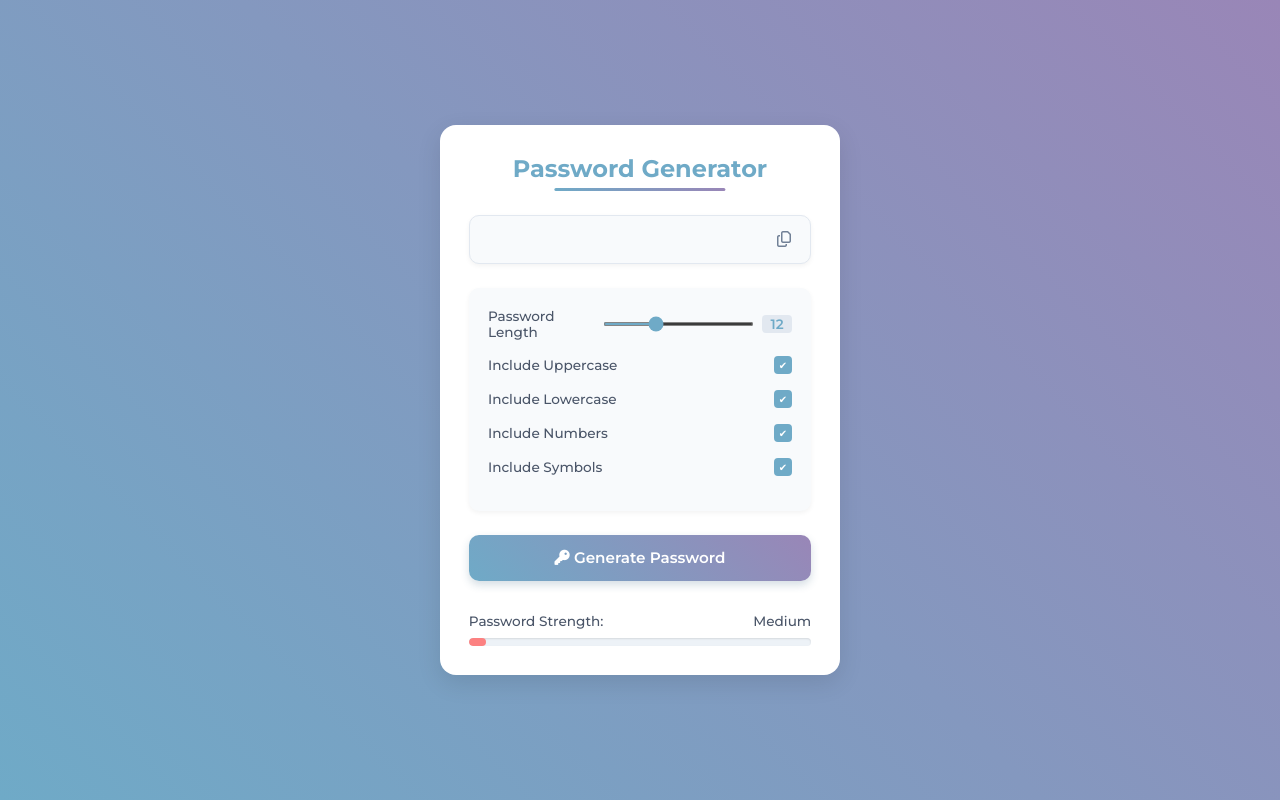
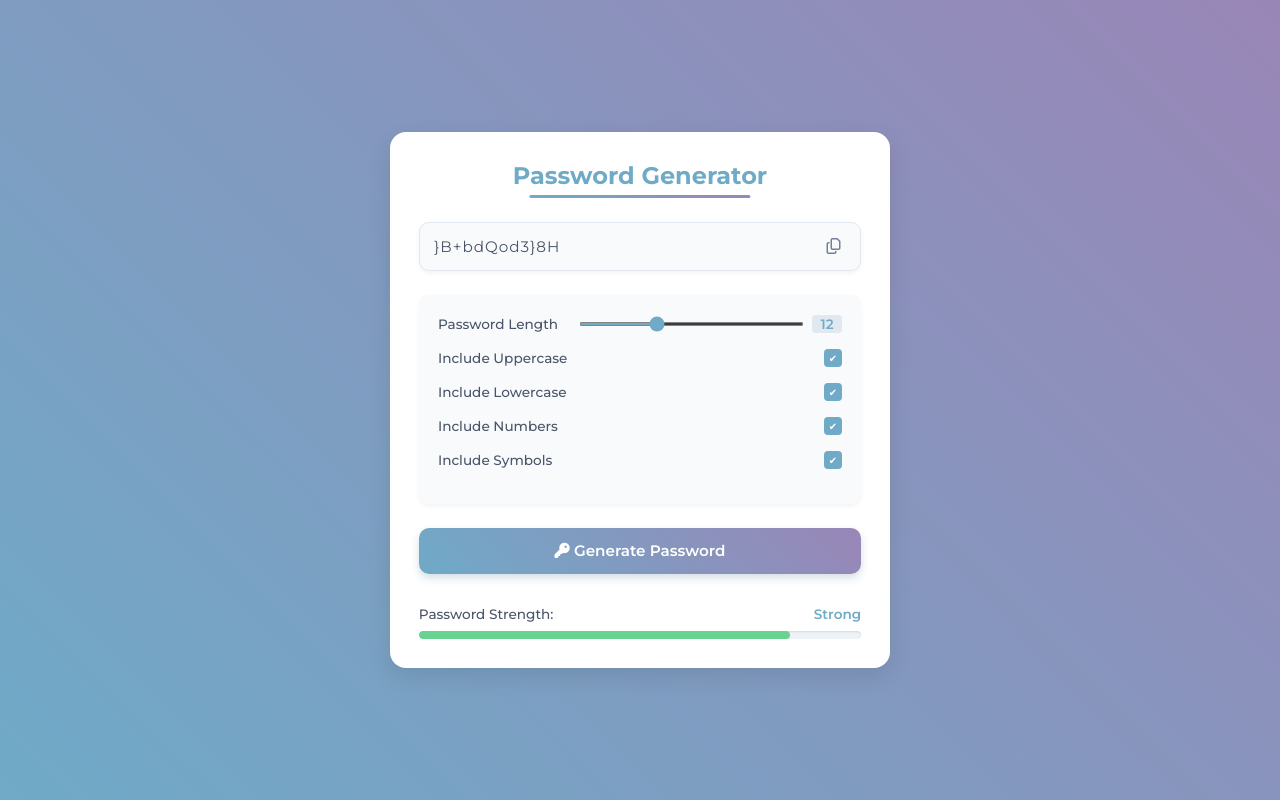
Before and after one commit to clrnlvly/Password-Generator, a plain HTML site: page index.html in a window 1280 px wide. Drawn offline with Linux system fonts and the light colour scheme.

Commit message:
Debugging
last: fa check

```diff
--- a/index.html
+++ b/index.html
@@ -56,7 +56,7 @@
         </button>
 
         <div class="strength-container">
-            <p>Password Strength: <span id="stength-label">Medium</span></p>
+            <p>Password Strength: <span id="strength-label">Medium</span></p>
             <div class="strength-meter">
                 <div class="strength-bar"></div>
             </div>
--- a/script.js
+++ b/script.js
@@ -8,7 +8,9 @@ const symbolsCheckbox = document.getElementById("symbols");
 const generateButton = document.getElementById("generate-btn");
 const copyButton = document.getElementById("copy-btn");
 const strengthBar = document.querySelector(".strength-bar");
-const strengthText = document.getElementById(".strength-container p");
+const strengthText = document.querySelector(".strength-container p");
+const strengthLabel = document.getElementById("strength-label");
+
 
 // Character sets
 const uppercaseLetters = "ABCDEFGHIJKLMNOPQRSTUVWXYZ";
@@ -19,3 +21,126 @@ const symbolCharacters = "!@#$%^&*()_+-=[]{}|;:,.<>?";
 lengthSlider.addEventListener("input", () => {
    lengthDisplay.textContent = lengthSlider.value;
 });
+
+generateButton.addEventListener("click", makePassword);
+
+function makePassword() {
+    const length = Number(lengthSlider.value);
+    const includeUppercase = uppercaseCheckbox.checked;
+    const includeLowercase = lowercaseCheckbox.checked;
+    const includeNumbers = numbersCheckbox.checked;
+    const includeSymbols = symbolsCheckbox.checked;
+
+    if (!includeUppercase && !includeLowercase && !includeNumbers && !includeSymbols) {
+        alert("Please select at least one character type.");
+        return;
+    }
+
+
+    const newPassword = createRandomPassword(
+        length,
+        includeUppercase,
+        includeLowercase,
+        includeNumbers,
+        includeSymbols
+    );
+
+
+    passwordInput.value = newPassword;
+    updateStrengthMeter(newPassword);
+
+}
+
+function updateStrengthMeter(password) {
+    const passwordLength = password.length;
+    const hasUppercase = /[A-Z]/.test(password);
+    const hasLowercase = /[a-z]/.test(password);
+    const hasNumber = /[0-9]/.test(password);
+    const hasSymbol = /[!@#$%^&*()_+-=[\]{}|;:,.<>?]/.test(password);
+
+    let strengthScore = 0;
+
+    strengthScore += Math.min(passwordLength *2, 40);
+
+    if(hasUppercase) strengthScore += 15;
+    if(hasLowercase) strengthScore += 15;
+    if(hasNumber) strengthScore += 15;
+    if(hasSymbol) strengthScore += 15;
+
+    //enforce min score for every short password
+    if(passwordLength <= 8) {
+        strengthScore = Math.min(strengthScore, 40);
+    }
+
+    //ensure the width of the strength bar is a valid percentage
+    const safescore = Math.max(5, Math.min(100, strengthScore));
+    strengthBar.style.width = safescore + "%";
+
+
+    let strengthLabelText = "";
+    let barColor = "";
+
+    if (strengthScore <40) {
+        //weak password
+        barColor = "#fc8181";
+        strengthLabelText = "Weak";
+    }
+    else if (strengthScore <70) {
+        //medium password
+        barColor = "#fbd38d";
+        strengthLabelText = "Medium";
+    }
+    else {
+        //strong password
+        barColor = "#68d391";
+        strengthLabelText = "Strong";
+    }
+    strengthBar.style.backgroundColor = barColor;
+    strengthLabel.textContent = strengthLabelText;
+}
+
+
+function createRandomPassword(
+    length,
+    includeUppercase,
+    includeLowercase,
+    includeNumbers,
+    includeSymbols
+
+) {
+    let allCharacters = "";
+    if (includeUppercase) allCharacters += uppercaseLetters;
+    if (includeLowercase) allCharacters += lowercaseLetters;
+    if (includeNumbers) allCharacters += numberCharacters;
+    if (includeSymbols) allCharacters += symbolCharacters;
+
+    let password = "";
+    for (let i = 0; i < length; i++) {
+        const randomIndex = Math.floor(Math.random() * allCharacters.length);
+        password += allCharacters[randomIndex];
+    }
+    return password;
+}
+
+window.addEventListener("DOMContentLoaded", makePassword);
+
+copyButton.addEventListener("click", () => {
+    const password = passwordInput.value;
+
+    if (!password) {
+        alert("No password to copy!");
+        return;
+    }
+
+    navigator.clipboard.writeText(password).then(() => {
+        copyButton.classList.remove("fa-copy");
+        copyButton.classList.add("fa-check");
+
+        setTimeout(() => {
+            copyButton.classList.remove("fa-check");
+            copyButton.classList.add("fa-copy");
+        }, 1500);
+    }).catch(() => {
+        alert("Failed to copy password");
+    });
+});
--- a/style.css
+++ b/style.css
@@ -30,7 +30,7 @@ body {
     border-radius: 1rem;
     box-shadow: 0 8px 24px rgba(0, 0, 0, 0.1);
     width: 95%;
-    max-width: 400px;
+    max-width: 500px;
 }
 
 h1 {
```
